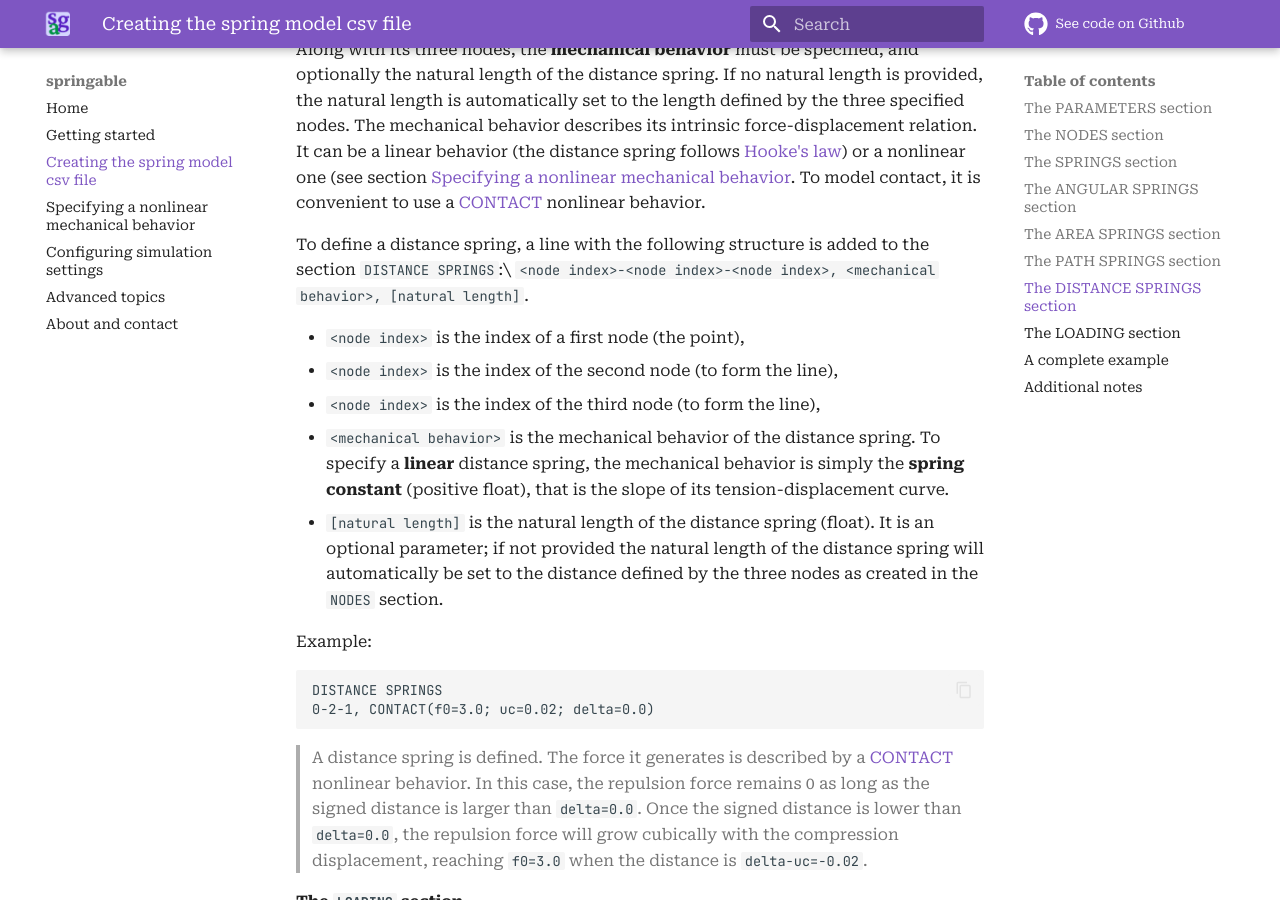
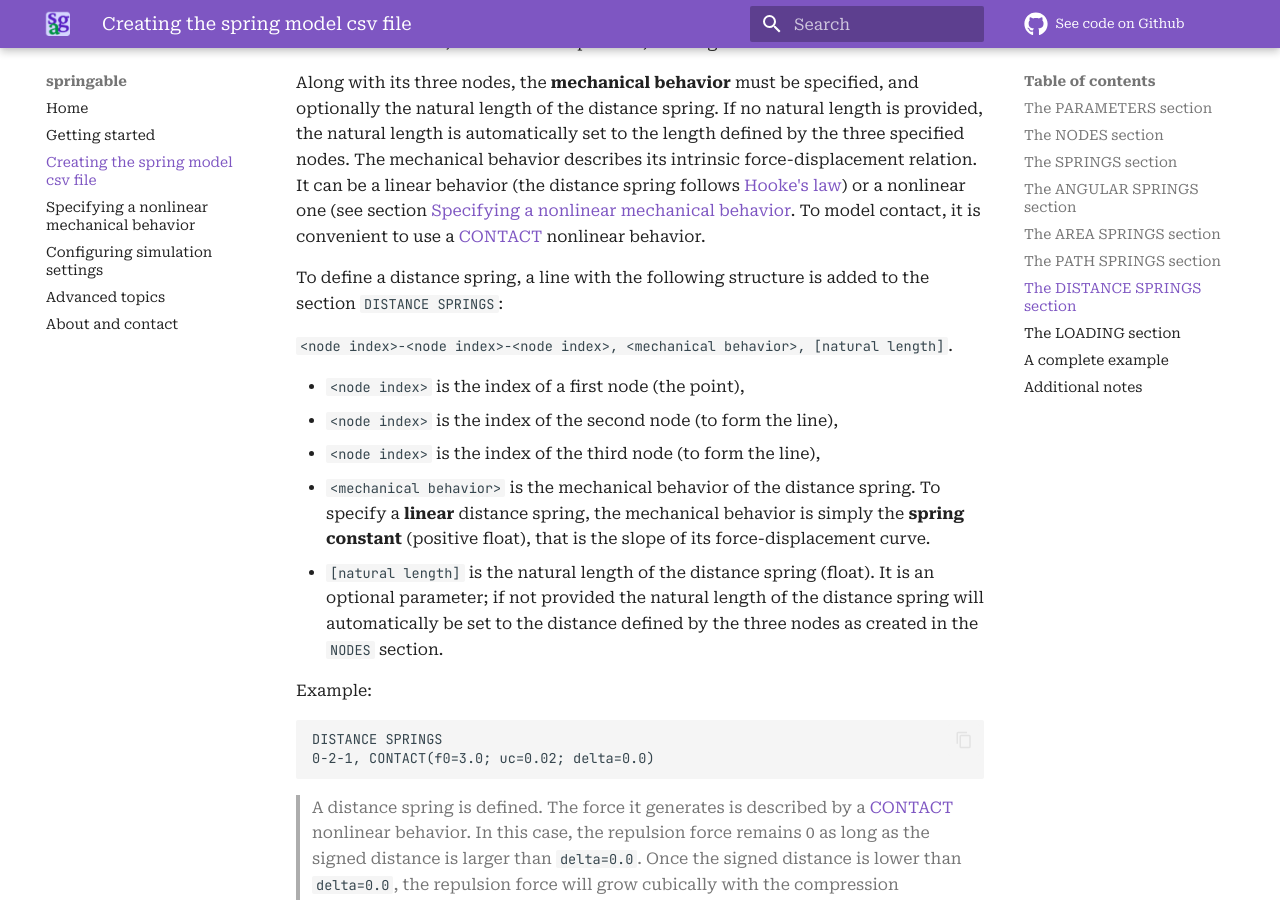
Before and after one commit to ducarme/springable, an MkDocs documentation site: the page built from docs/creating_the_spring_model_csv_file.md, in a window 1280 px wide and 900 px high, scrolled down 7759 px. Built offline with MkDocs 1.6.1 and Material for MkDocs 9.7.7, drawn with Linux system fonts in a browser that asks for light colours; comment, search, counter and statistics services are not loaded; some of the changed text lies outside the part shown.

```diff
--- a/docs/creating_the_spring_model_csv_file.md
+++ b/docs/creating_the_spring_model_csv_file.md
@@ -267,14 +268,15 @@ three specified nodes. The mechanical behavior describes its intrinsic force-dis
 (the distance spring follows [Hooke's law](https://en.wikipedia.org/wiki/Hooke%27s_law)) or a nonlinear one
 (see section [Specifying a nonlinear mechanical behavior](specifying_a_nonlinear_mechanical_behavior.md). To model contact, it is convenient to use a [CONTACT](specifying_a_nonlinear_mechanical_behavior.md#contact-behavior) nonlinear behavior.
 
-To define a distance spring, a line with the following structure is added to the section `DISTANCE SPRINGS`:\
+To define a distance spring, a line with the following structure is added to the section `DISTANCE SPRINGS`:
+
 `<node index>-<node index>-<node index>, <mechanical behavior>, [natural length]`.
 
 * `<node index>` is the index of a first node (the point),
 * `<node index>` is the index of the second node (to form the line),
 * `<node index>` is the index of the third node (to form the line),
 * `<mechanical behavior>` is the mechanical behavior of the distance spring. To specify a **linear** distance spring,
-the mechanical behavior is simply the **spring constant** (positive float), that is the slope of its tension-displacement curve.
+the mechanical behavior is simply the **spring constant** (positive float), that is the slope of its force-displacement curve.
 * `[natural length]` is the natural length of the distance spring (float).
 It is an optional parameter; if not provided the natural length of the distance spring will automatically be set to the distance defined by the three nodes as created in the `NODES` section.
 
```
Also changed, not shown: other parts of docs/creating_the_spring_model_csv_file.md (+2 -1 lines), README.md (+4 -1 lines), docs/getting_started.md (+16 -5 lines), docs/index.md (+1 -1 lines), docs/specifying_a_nonlinear_mechanical_behavior.md (+1 -3 lines).
